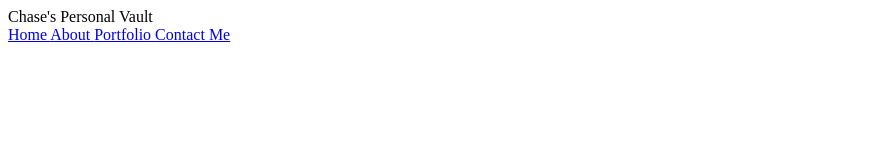
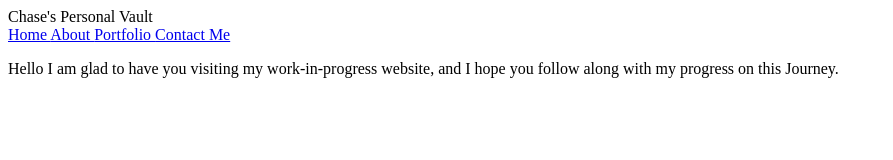
Before and after one commit to farfromgm/my-personal-website, a plain HTML site: page index.html in a window 1280 px wide. Shown: the whole page, without its empty margins (0-893 px from the left). Drawn offline with Linux system fonts and the light colour scheme.

Commit message:
feat: home page body

```diff
--- a/index.html
+++ b/index.html
@@ -3,7 +3,7 @@
   <head>
     <meta charset="UTF-8" />
     <meta name="viewport" content="width=device-width, initial-scale=1.0" />
-    <title>Document</title>
+    <title>Home</title>
     <link rel="stylesheet" href="style.css"
   </head>
   <body>
@@ -19,5 +19,21 @@
 
       <a href="contact.html"> Contact Me </a>
     </nav>
+    <!-- On this commit, I will be creating the following semantic elements
+        within the home page: main, article, 2 sections with classes for styling, 1 for an image, and 1 for the
+    text content -->
+
+    <main>
+      <article>
+        <section class="section1"></section>
+
+        <section class="section2">
+          <p>
+            Hello I am glad to have you visiting my work-in-progress website,
+            and I hope you follow along with my progress on this Journey.
+          </p>
+        </section>
+      </article>
+    </main>
   </body>
 </html>
```
